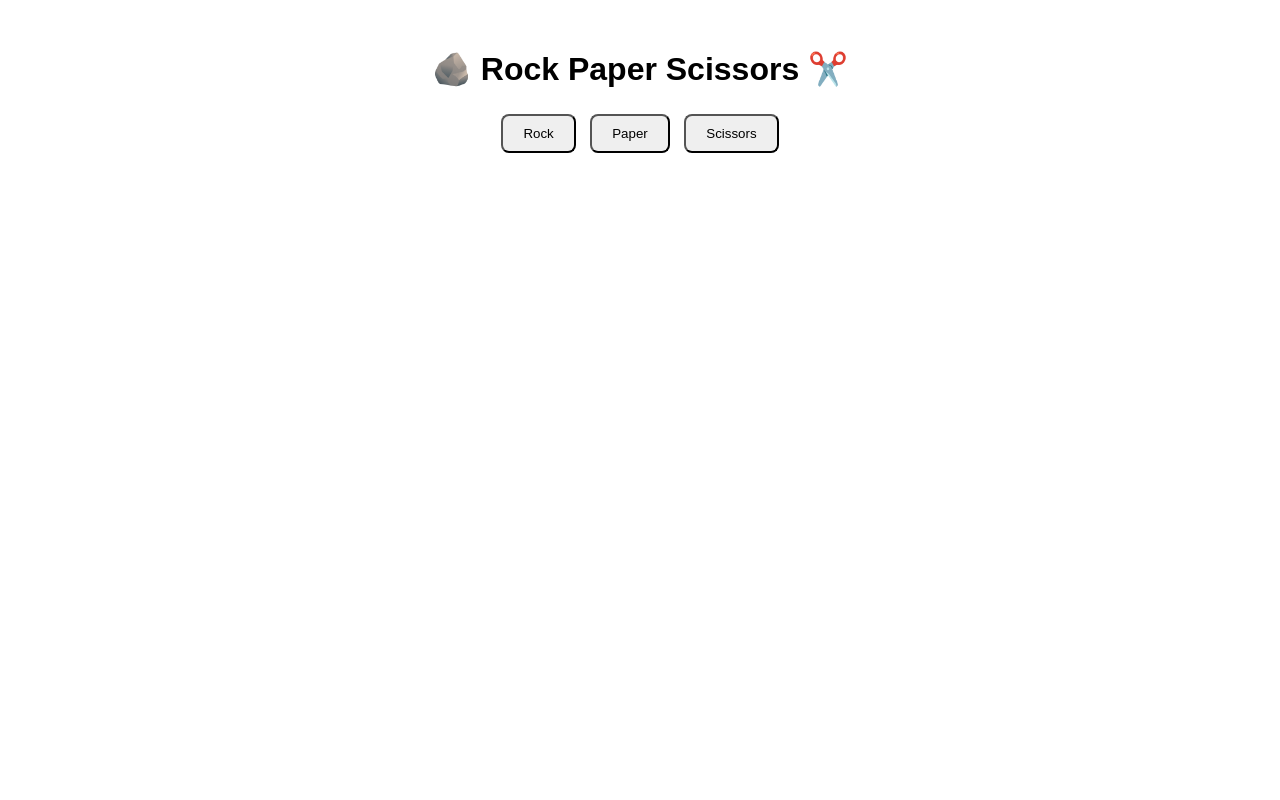
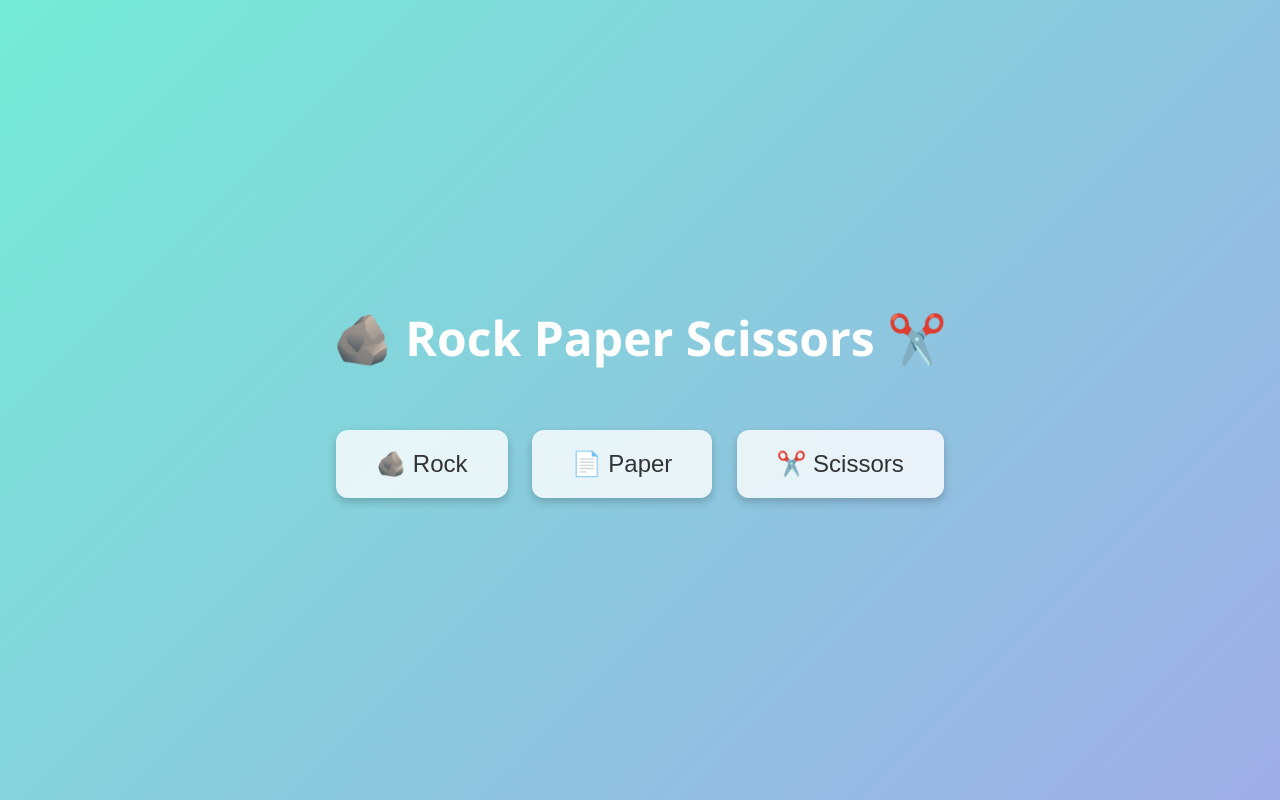
Before and after one commit to SMARIFUL1/app-python, a Flask app: page / in a window 1280 px wide. Run offline with Flask 3, Linux system fonts and the light colour scheme.

Commit message:
color fixing

```diff
--- a/templates/app-index.html
+++ b/templates/app-index.html
@@ -4,22 +4,77 @@
   <meta charset="UTF-8" />
   <title>Rock Paper Scissors</title>
   <style>
-    body { text-align: center; font-family: Arial; margin-top: 50px; }
-    button { margin: 5px; padding: 10px 20px; border-radius: 8px; }
+    /* Basic Reset & Background */
+    body {
+      font-family: 'Segoe UI', Tahoma, Geneva, Verdana, sans-serif;
+      text-align: center;
+      margin: 0;
+      padding: 0;
+      min-height: 100vh;
+      display: flex;
+      flex-direction: column;
+      justify-content: center;
+      background: linear-gradient(135deg, #74ebd5 0%, #9face6 100%);
+      animation: gradientShift 10s ease infinite;
+      color: #fff;
+    }
+
+    @keyframes gradientShift {
+      0% { background-position: 0% 50%; }
+      50% { background-position: 100% 50%; }
+      100% { background-position: 0% 50%; }
+    }
+
+    h1 {
+      font-size: 3rem;
+      margin-bottom: 30px;
+    }
+
+    form {
+      margin: 20px;
+    }
+
+    button {
+      margin: 10px;
+      padding: 20px 40px;
+      font-size: 1.5rem;
+      border: none;
+      border-radius: 12px;
+      cursor: pointer;
+      transition: transform 0.2s ease, background-color 0.3s;
+      background-color: #ffffffcc;
+      color: #333;
+      box-shadow: 0 4px 8px rgba(0,0,0,0.2);
+    }
+
+    button:hover {
+      background-color: #fff;
+      transform: scale(1.05);
+    }
+
+    p, h3 {
+      font-size: 1.5rem;
+      margin-top: 15px;
+    }
+
+    h3 {
+      font-size: 2rem;
+      font-weight: bold;
+    }
   </style>
 </head>
 <body>
   <h1>🪨 Rock Paper Scissors ✂️</h1>
 
   <form method="POST">
-    <button name="choice" value="rock">Rock</button>
-    <button name="choice" value="paper">Paper</button>
-    <button name="choice" value="scissors">Scissors</button>
+    <button name="choice" value="rock">🪨 Rock</button>
+    <button name="choice" value="paper">📄 Paper</button>
+    <button name="choice" value="scissors">✂️ Scissors</button>
   </form>
 
   {% if result %}
-  <p><strong>You chose:</strong> {{ player }}</p>
-  <p><strong>Computer chose:</strong> {{ computer }}</p>
+  <p><strong>You chose:</strong> {{ player|capitalize }}</p>
+  <p><strong>Computer chose:</strong> {{ computer|capitalize }}</p>
   <h3>{{ result }}</h3>
   {% endif %}
 </body>
```
